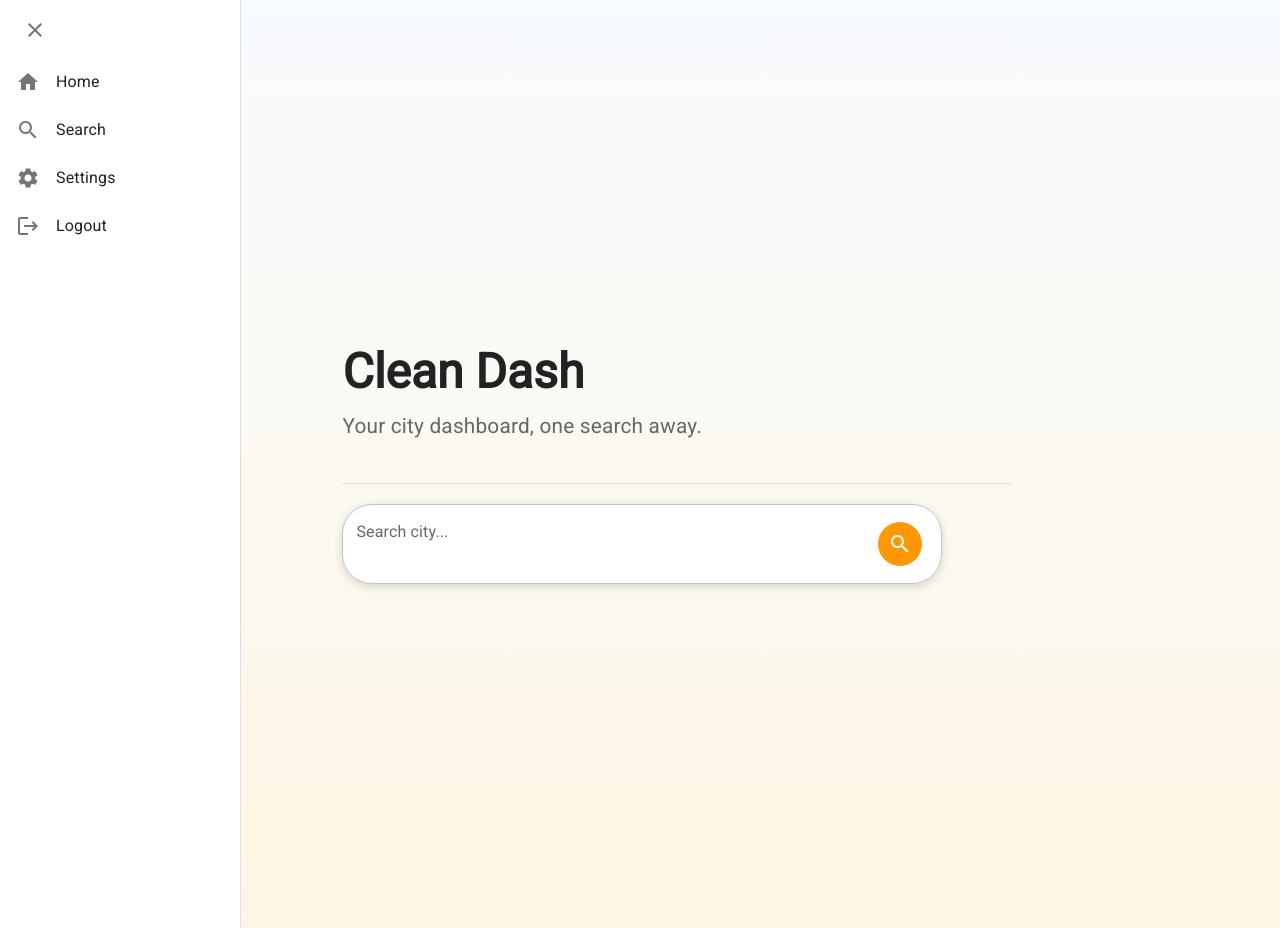
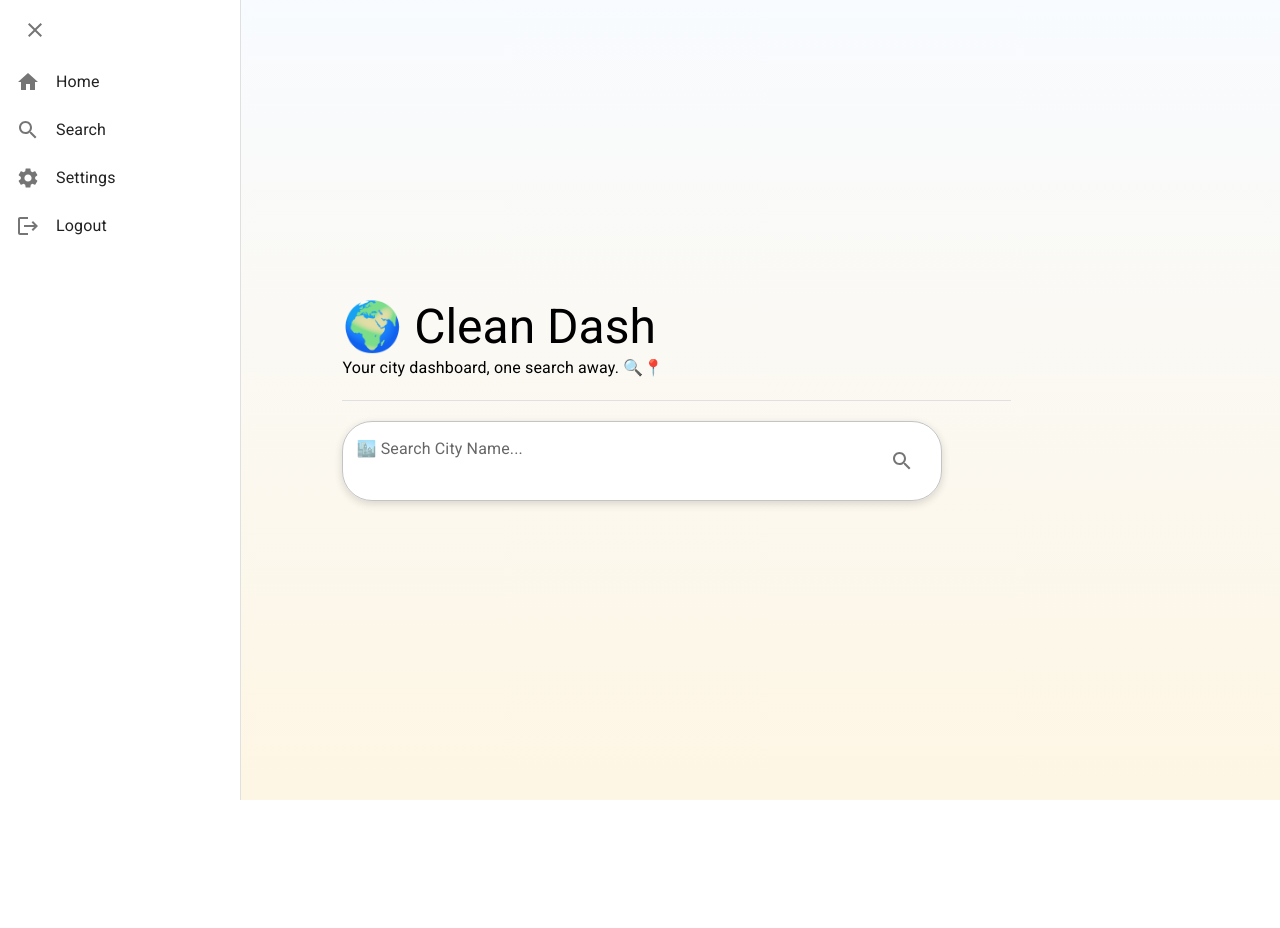
Before and after one commit to Jiawei-Zhao-728/CleanDash, a React (Create React App) app: page / in a window 1280 px wide. After the commit the page ends 800 px from the top, so only its background shows below. Built offline with nearby package versions, Linux system fonts and the light colour scheme; a web font is replaced by a local one.

Commit message:
made some asthetic changes to the main page

```diff
--- a/src/pages/home/home.js
+++ b/src/pages/home/home.js
@@ -14,14 +14,14 @@ import "@fontsource/roboto";
 function Home() {
   return (
     <Box sx={homeStyles.container}>
-      {/* Heading */}
+      {/* Heading with Emoji */}
       <Typography variant="h3" sx={homeStyles.heading}>
-        Clean Dash
+        🌍 Clean Dash
       </Typography>
 
-      {/* Description */}
+      {/* Description with Emoji */}
       <Typography variant="body1" sx={homeStyles.description}>
-        Your city dashboard, one search away.
+        Your city dashboard, one search away. 🔍📍
       </Typography>
 
       {/* Search Bar */}
@@ -30,7 +30,7 @@ function Home() {
       />
       <Box sx={homeStyles.inputBox}>
         <TextField
-          label="Search city..."
+          label="🏙️ Search City Name..."
           variant="outlined"
           sx={homeStyles.textField}
           slotProps={{
--- a/src/pages/home/homeStyles.js
+++ b/src/pages/home/homeStyles.js
@@ -4,25 +4,13 @@ const homeStyles = {
     flexDirection: "column",
     justifyContent: "center",
     alignItems: "flex-start",
-    height: "100vh",
+    height: "100vh", // Ensures full screen height
+    width: "100%",
     fontFamily: "'Roboto', Arial, sans-serif",
-    background: "linear-gradient(to bottom, #f8fbff, #fef6e4)", // Softer gradient
-    margin: 0,
-    padding: "5% 8%", // More balanced padding
-    width: "100%",
-  },
-  heading: {
-    fontWeight: "600",
-    fontSize: "3rem", // Bigger for prominence
-    color: "#222", // Darker for contrast
-    marginBottom: "10px", // Space below heading
-  },
-  description: {
-    fontWeight: "300",
-    fontSize: "1.3rem",
-    color: "#666", // Slightly darker for readability
-    lineHeight: "1.6", // Better text spacing
-    marginBottom: "20px", // More space before search bar
+    background: "linear-gradient(to bottom, #f8fbff, #fef6e4)",
+    padding: "5% 8%",
+    boxSizing: "border-box", // Prevents extra height from padding
+    overflow: "hidden", // Prevents scrolling
   },
   inputBox: {
     display: "flex",
@@ -30,17 +18,17 @@ const homeStyles = {
     width: "100%",
     maxWidth: "600px",
     padding: "0",
-    boxShadow: "0px 4px 10px rgba(0, 0, 0, 0.05)", // Soft shadow for depth
-    borderRadius: "30px", // Modern rounded edges
+    boxShadow: "0px 4px 10px rgba(0, 0, 0, 0.05)",
+    borderRadius: "30px",
   },
   textField: {
     width: "100%",
     borderRadius: "30px",
     backgroundColor: "white",
-    boxShadow: "0px 2px 8px rgba(0, 0, 0, 0.1)", // Subtle shadow
+    boxShadow: "0px 2px 8px rgba(0, 0, 0, 0.1)",
     "& .MuiOutlinedInput-root": {
       borderRadius: "30px",
-      padding: "12px 20px", // More padding for a clean look
+      padding: "12px 20px",
       "&.Mui-focused .MuiOutlinedInput-notchedOutline": {
         borderColor: "#ff9800",
       },
@@ -49,16 +37,6 @@ const homeStyles = {
       color: "#ff9800",
     },
   },
-  searchIconWrapper: {
-    backgroundColor: "#ff9800",
-    borderRadius: "50%",
-    padding: "10px",
-    color: "white",
-    marginLeft: "-40px", // Move inside the text box
-    "&:hover": {
-      backgroundColor: "#e68900",
-    },
-  },
 };
 
 export default homeStyles;
```
Also changed, not shown: 1 other file (tests, documents, lock files or other folders).
